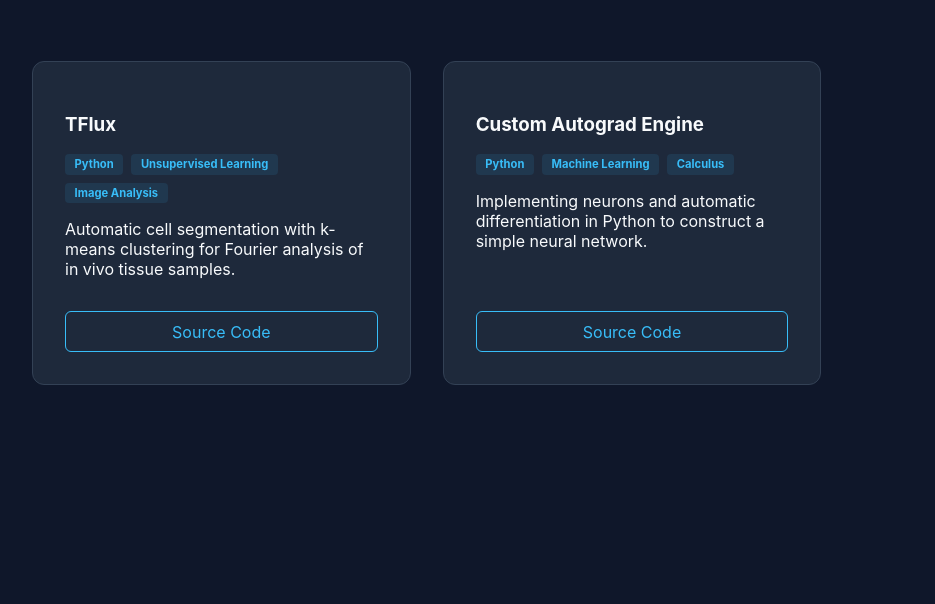
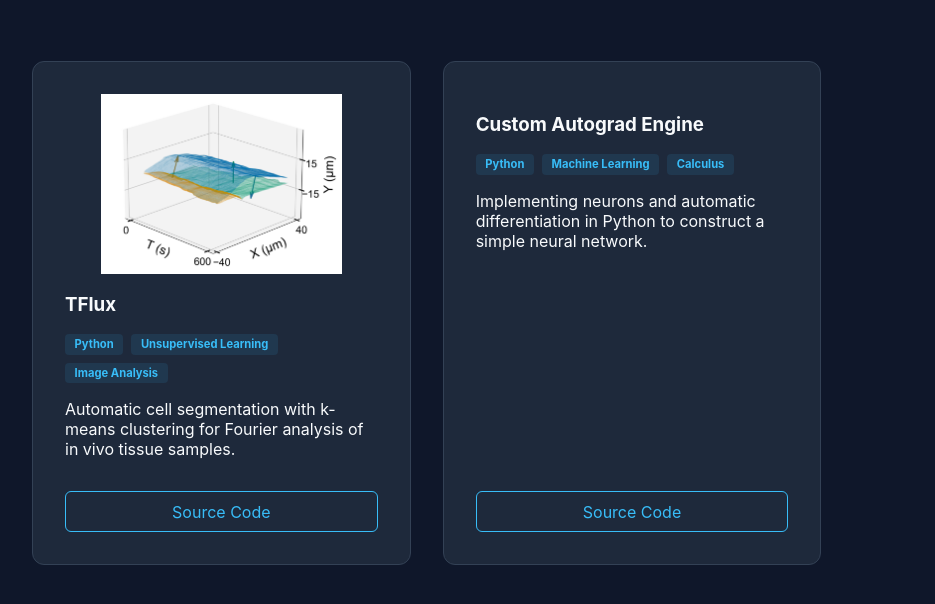
Before and after one commit to bhuynh103/bhuynh103.github.io, a plain HTML site: page index.html in a window 1280 px wide. Shown: the part 196-800 px from the top of the page, without its empty margins (8-943 px from the left). Drawn offline with Linux system fonts and the light colour scheme.

Commit message:
Add pictures

```diff
--- a/index.html
+++ b/index.html
@@ -3,7 +3,7 @@
 <head>
     <meta charset="UTF-8">
     <meta name="viewport" content="width=device-width, initial-scale=1.0">
-    <title>Brian Huynh</title>
+    <title>Brian Huynh Portfolio</title>
     <link rel="stylesheet" href="style.css">
 </head>
 <body>
--- a/script.js
+++ b/script.js
@@ -2,6 +2,12 @@ const projects = [
     // {
     //     title: "CubeSat Isaac Sim",
     //     desc: "Orbital mechanics and ADCS simulation in NVIDIA Isaac Sim. Features RTX-based star tracker simulation and magnetorquer physics.",
+    //     tags: ["C++", "Isaac Sim", "PhysX"],
+    //     link: "https://github.com/bhuynh103/cubesat"
+    // },
+    // {
+    //     title: "Driving Score Isaac Sim",
+    //     desc: "Evaluating driving skill.",
     //     tags: ["C++", "Isaac Sim", "PhysX"],
     //     link: "https://github.com/bhuynh103/cubesat"
     // },
@@ -21,7 +27,8 @@ const projects = [
         title: "TFlux",
         desc: "Automatic cell segmentation with k-means clustering for Fourier analysis of in vivo tissue samples.",
         tags: ["Python", "Unsupervised Learning", "Image Analysis"],
-        link: "#"
+        link: "#",
+        image: "assets/tflux.png"
     },
     {
         title: "Custom Autograd Engine",
@@ -44,6 +51,7 @@ function renderProjects(filter = 'All') {
         const tagsHTML = p.tags.map(t => `<span class="tag">${t}</span>`).join('');
 
         card.innerHTML = `
+            ${p.image ? `<img src="${p.image}" alt="${p.title}" class="project-img">` : ''}
             <div>
                 <h3>${p.title}</h3>
                 <div class="tags">${tagsHTML}</div>
--- a/style.css
+++ b/style.css
@@ -78,6 +78,14 @@ h1 { font-size: 2.5rem; margin-bottom: 0.5rem; color: var(--accent); }
     box-shadow: 0 10px 30px -10px rgba(56, 189, 248, 0.2);
 }
 
+.project-img {
+    width: 100%;
+    height: 180px;
+    object-fit: contain;
+    border-radius: 8px 8px 0 0;  /* rounds top corners to match card */
+    display: block;
+}
+
 .tags { display: flex; flex-wrap: wrap; gap: 0.5rem; margin: 1rem 0; }
 .tag {
     background: rgba(56, 189, 248, 0.1);
```
Also changed, not shown: assets/tflux.png (added).
